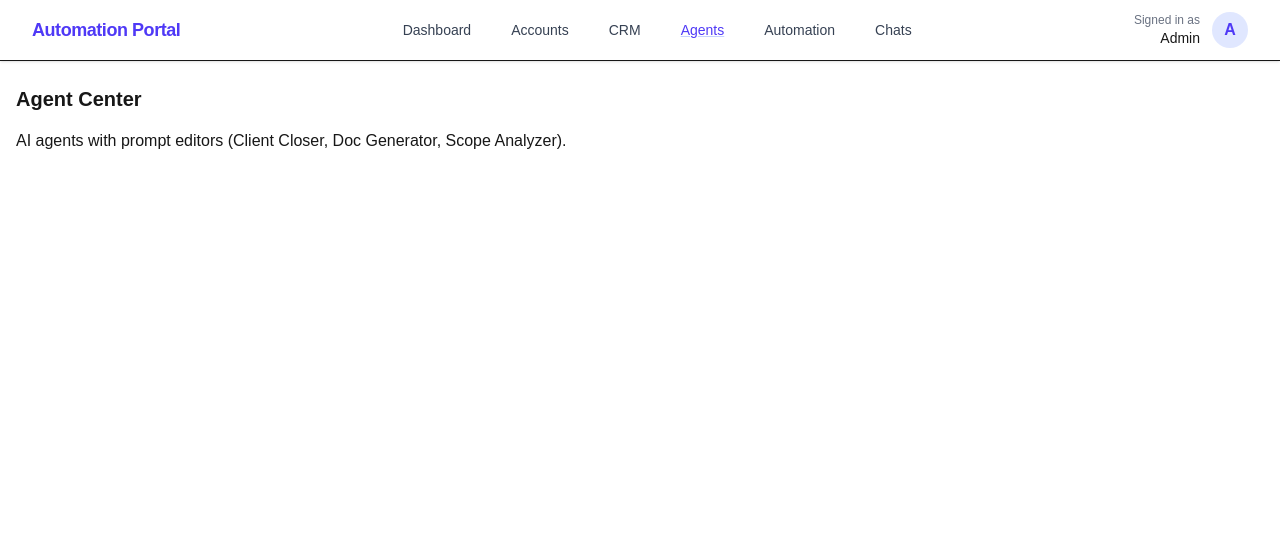
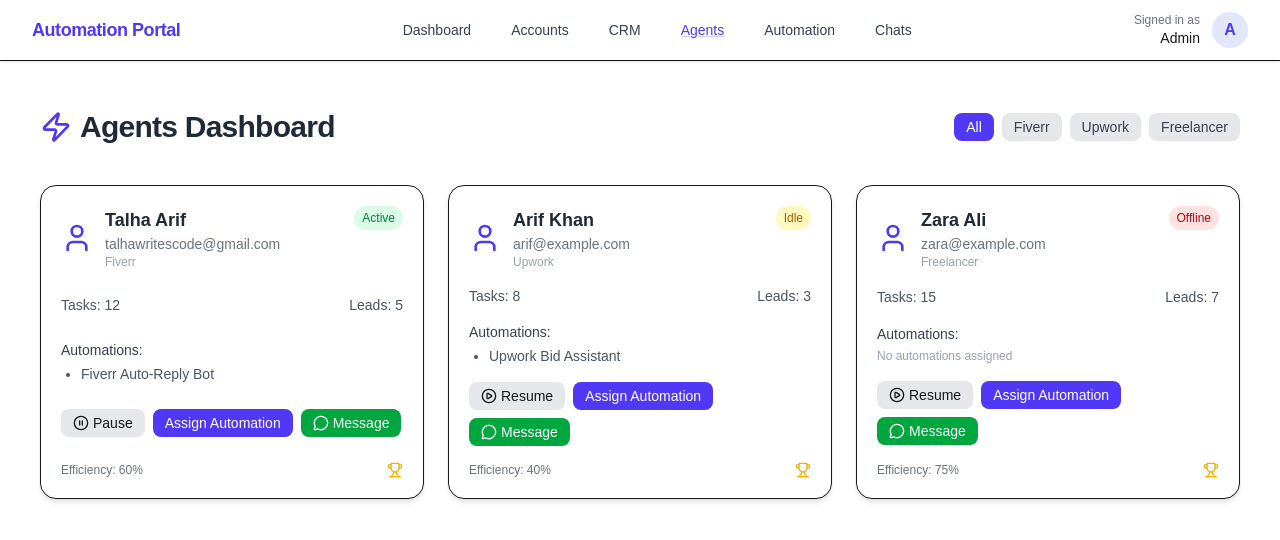
Before and after one commit to ImTalhaArif/freelance-automation, a Next.js app: page /agents in a window 1280 px wide. Shown: the top 540 px of the page. Built offline with nearby package versions, Linux system fonts and the light colour scheme.

Commit message:
Update page.tsx

```diff
--- a/app/agents/page.tsx
+++ b/app/agents/page.tsx
@@ -1,9 +1,211 @@
-// app/agents/page.tsx
+"use client";
+
+import { useState } from "react";
+import { motion } from "framer-motion";
+import { User, Zap, PauseCircle, PlayCircle, MessageCircle, Trophy } from "lucide-react";
+
+type Agent = {
+  id: number;
+  name: string;
+  email: string;
+  platform: "Fiverr" | "Upwork" | "Freelancer";
+  status: "active" | "idle" | "offline";
+  tasksCompleted: number;
+  leadsCaptured: number;
+  assignedAutomations: string[];
+};
+
 export default function AgentsPage() {
+  const [agents, setAgents] = useState<Agent[]>([
+    {
+      id: 1,
+      name: "Talha Arif",
+      email: "talhawritescode@gmail.com",
+      platform: "Fiverr",
+      status: "active",
+      tasksCompleted: 12,
+      leadsCaptured: 5,
+      assignedAutomations: ["Fiverr Auto-Reply Bot"],
+    },
+    {
+      id: 2,
+      name: "Arif Khan",
+      email: "arif@example.com",
+      platform: "Upwork",
+      status: "idle",
+      tasksCompleted: 8,
+      leadsCaptured: 3,
+      assignedAutomations: ["Upwork Bid Assistant"],
+    },
+    {
+      id: 3,
+      name: "Zara Ali",
+      email: "zara@example.com",
+      platform: "Freelancer",
+      status: "offline",
+      tasksCompleted: 15,
+      leadsCaptured: 7,
+      assignedAutomations: [],
+    },
+  ]);
+
+  const [filter, setFilter] = useState<"All" | "Fiverr" | "Upwork" | "Freelancer">("All");
+
+  const filteredAgents = agents.filter(
+    (a) => filter === "All" || a.platform === filter
+  );
+
+  const toggleStatus = (id: number) => {
+    setAgents((prev) =>
+      prev.map((a) => {
+        if (a.id === id) {
+          const nextStatus =
+            a.status === "active" ? "idle" : a.status === "idle" ? "offline" : "active";
+          return { ...a, status: nextStatus };
+        }
+        return a;
+      })
+    );
+  };
+
+  const assignAutomation = (id: number) => {
+    const automationName = prompt("Enter automation name to assign:");
+    if (!automationName) return;
+    setAgents((prev) =>
+      prev.map((a) =>
+        a.id === id
+          ? { ...a, assignedAutomations: [...a.assignedAutomations, automationName] }
+          : a
+      )
+    );
+  };
+
+  const sendMessage = (id: number) => {
+    const msg = prompt("Enter message to send to agent:");
+    if (!msg) return alert(`Message sent to agent #${id}: "${msg}"`);
+  };
+
   return (
-    <div className="space-y-4">
-      <h2 className="text-xl font-semibold">Agent Center</h2>
-      <div className="card">AI agents with prompt editors (Client Closer, Doc Generator, Scope Analyzer).</div>
+    <div className="p-6 space-y-10">
+      {/* Header */}
+      <div className="flex items-center justify-between flex-wrap gap-4">
+        <h1 className="text-3xl font-bold tracking-tight text-gray-800 flex items-center gap-2">
+          <Zap className="text-indigo-600 w-8 h-8" />
+          Agents Dashboard
+        </h1>
+
+        {/* Platform Filters */}
+        <div className="flex gap-2 flex-wrap">
+          {["All", "Fiverr", "Upwork", "Freelancer"].map((plat) => (
+            <button
+              key={plat}
+              onClick={() => setFilter(plat as any)}
+              className={`px-3 py-1 rounded-lg text-sm font-medium transition ${
+                filter === plat
+                  ? "bg-indigo-600 text-white"
+                  : "bg-gray-200 text-gray-700 hover:bg-gray-300"
+              }`}
+            >
+              {plat}
+            </button>
+          ))}
+        </div>
+      </div>
+
+      {/* Agents Grid */}
+      <div className="grid sm:grid-cols-1 md:grid-cols-2 lg:grid-cols-3 gap-6">
+        {filteredAgents.map((agent) => (
+          <motion.div
+            key={agent.id}
+            whileHover={{ scale: 1.02 }}
+            className="bg-white border rounded-2xl shadow-md p-5 flex flex-col justify-between transition"
+          >
+            {/* Agent Info */}
+            <div className="flex justify-between items-start">
+              <div className="flex items-center gap-3">
+                <User className="w-8 h-8 text-indigo-600" />
+                <div>
+                  <h3 className="text-lg font-semibold text-gray-800">{agent.name}</h3>
+                  <p className="text-sm text-gray-500">{agent.email}</p>
+                  <p className="text-xs text-gray-400">{agent.platform}</p>
+                </div>
+              </div>
+
+              {/* Status Badge */}
+              <span
+                className={`px-2 py-1 text-xs rounded-full font-medium ${
+                  agent.status === "active"
+                    ? "bg-green-100 text-green-700"
+                    : agent.status === "idle"
+                    ? "bg-yellow-100 text-yellow-700"
+                    : "bg-red-100 text-red-700"
+                }`}
+              >
+                {agent.status.charAt(0).toUpperCase() + agent.status.slice(1)}
+              </span>
+            </div>
+
+            {/* Stats */}
+            <div className="mt-4 flex justify-between items-center text-sm text-gray-600">
+              <span>Tasks: {agent.tasksCompleted}</span>
+              <span>Leads: {agent.leadsCaptured}</span>
+            </div>
+
+            {/* Assigned Automations */}
+            <div className="mt-4 text-sm">
+              <p className="font-medium text-gray-700 mb-1">Automations:</p>
+              {agent.assignedAutomations.length ? (
+                <ul className="list-disc pl-5 text-gray-600">
+                  {agent.assignedAutomations.map((a, i) => (
+                    <li key={i}>{a}</li>
+                  ))}
+                </ul>
+              ) : (
+                <p className="text-gray-400 text-xs">No automations assigned</p>
+              )}
+            </div>
+
+            {/* Action Buttons */}
+            <div className="mt-4 flex flex-wrap gap-2">
+              <button
+                onClick={() => toggleStatus(agent.id)}
+                className="flex items-center gap-1 text-sm px-3 py-1 rounded-lg bg-gray-200 hover:bg-gray-300"
+              >
+                {agent.status === "active" ? (
+                  <>
+                    <PauseCircle className="w-4 h-4" /> Pause
+                  </>
+                ) : (
+                  <>
+                    <PlayCircle className="w-4 h-4" /> Resume
+                  </>
+                )}
+              </button>
+              <button
+                onClick={() => assignAutomation(agent.id)}
+                className="flex items-center gap-1 text-sm px-3 py-1 rounded-lg bg-indigo-600 text-white hover:bg-indigo-700"
+              >
+                Assign Automation
+              </button>
+              <button
+                onClick={() => sendMessage(agent.id)}
+                className="flex items-center gap-1 text-sm px-3 py-1 rounded-lg bg-green-600 text-white hover:bg-green-700"
+              >
+                <MessageCircle className="w-4 h-4" /> Message
+              </button>
+            </div>
+
+            {/* Mini Leaderboard */}
+            <div className="mt-4 flex items-center justify-between text-xs text-gray-500">
+              <span>
+                Efficiency:{" "}
+                {Math.min(100, Math.round((agent.tasksCompleted / 20) * 100))}%
+              </span>
+              <Trophy className="w-4 h-4 text-yellow-500" />
+            </div>
+          </motion.div>
+        ))}
+      </div>
     </div>
   );
 }
```
